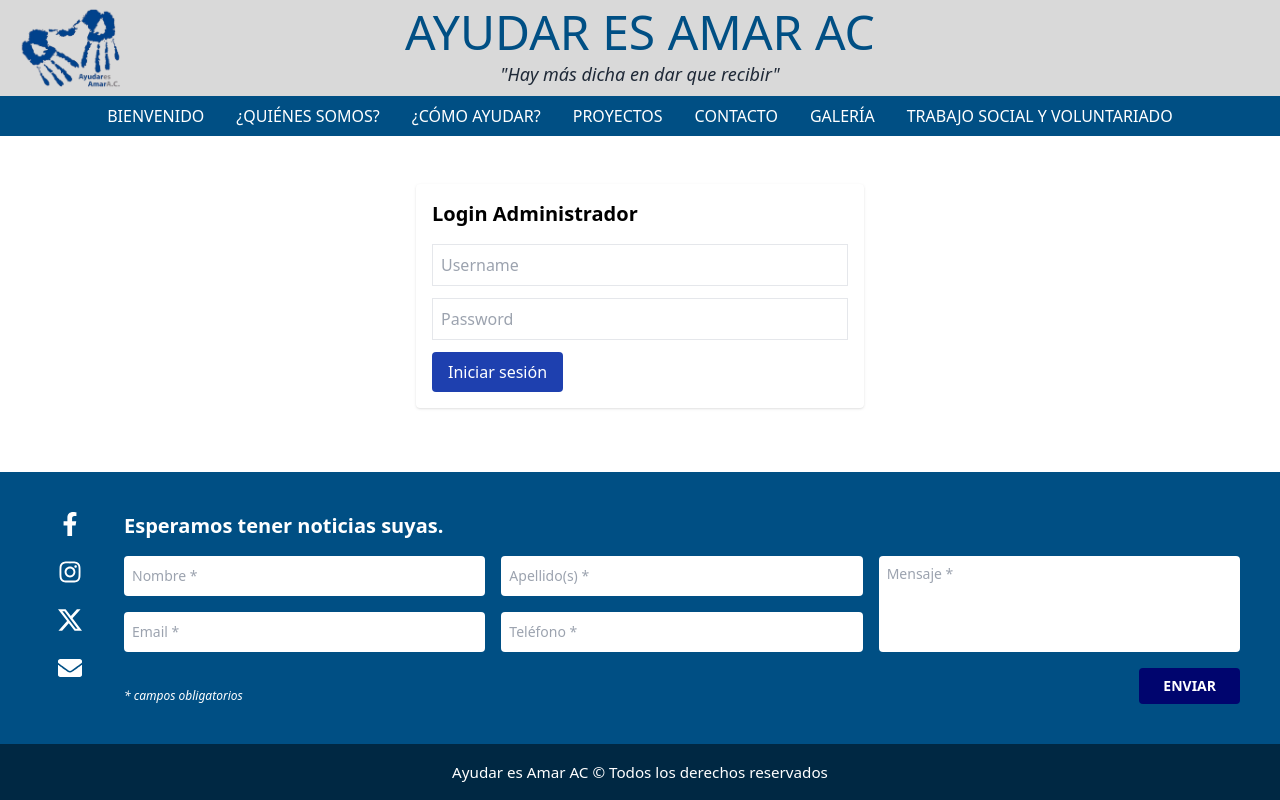
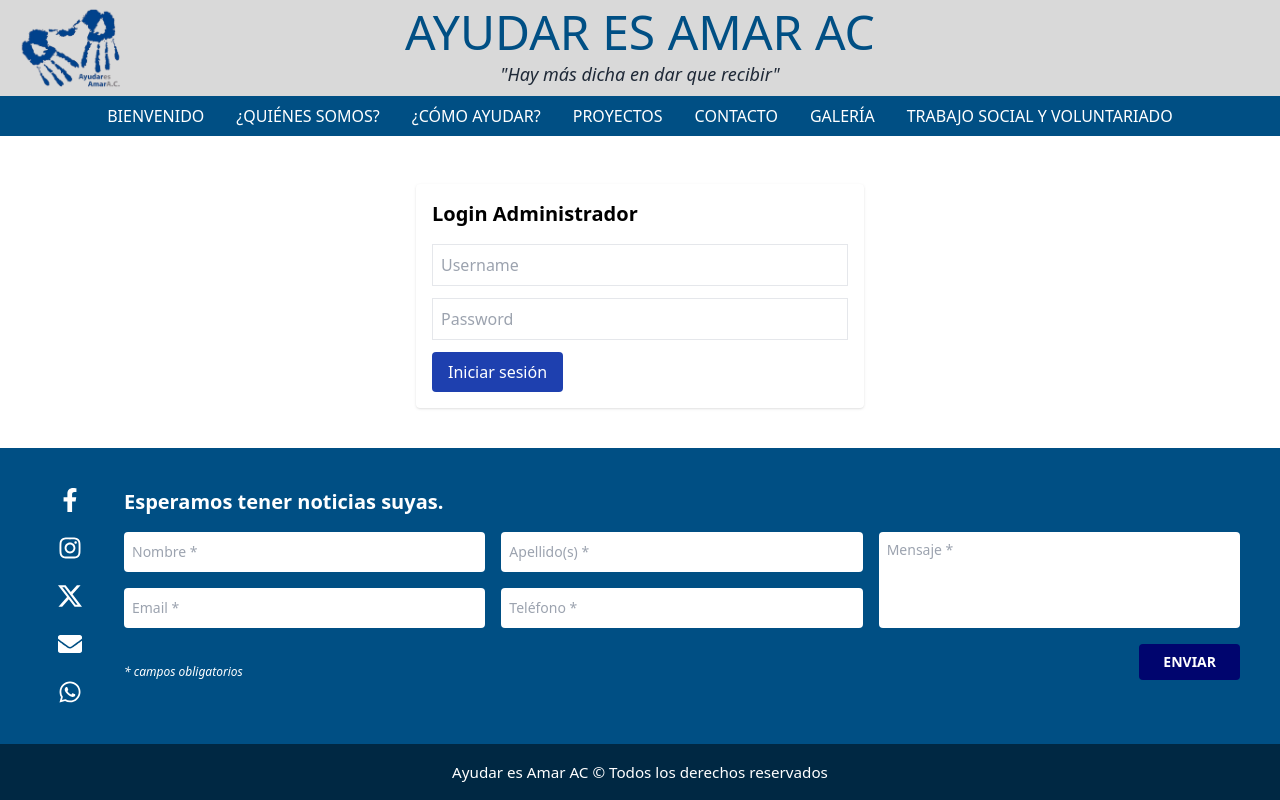
Before and after one commit to Raul-dd/Organization, a React (Vite) app: page /admin/login in a window 1280 px wide. Built offline with nearby package versions, Linux system fonts and the light colour scheme.

Commit message:
FrontEnd Finish

```diff
--- a/src/components/ContactForm.jsx
+++ b/src/components/ContactForm.jsx
@@ -1,6 +1,6 @@
 import { useLocation } from "react-router-dom";
 import { useState } from "react";
-import { FaFacebookF, FaInstagram, FaEnvelope } from "react-icons/fa";
+import { FaFacebookF, FaInstagram, FaEnvelope, FaWhatsapp } from "react-icons/fa";
 import { SiX } from "react-icons/si";
 
 const inputStyle =
@@ -106,6 +106,14 @@ const ContactForm = () => {
             </a>
             <a href="mailto:zdiaz7521@gmail.com">
               <FaEnvelope />
+            </a>
+            {/* Ícono de WhatsApp dentro del formulario */}
+            <a
+              href="https://wa.me/523349852528?text=Hola,%20me%20gustaría%20más%20información."
+              target="_blank"
+              rel="noopener noreferrer"
+            >
+              <FaWhatsapp />
             </a>
           </div>
 
@@ -254,6 +262,13 @@ const ContactForm = () => {
             <a href="mailto:zdiaz7521@gmail.com">
               <FaEnvelope />
             </a>
+            <a
+              href="https://wa.me/523349852528?text=Hola,%20me%20gustaría%20más%20información."
+              target="_blank"
+              rel="noopener noreferrer"
+            >
+              <FaWhatsapp />
+            </a>
           </div>
         </div>
       </div>
```
